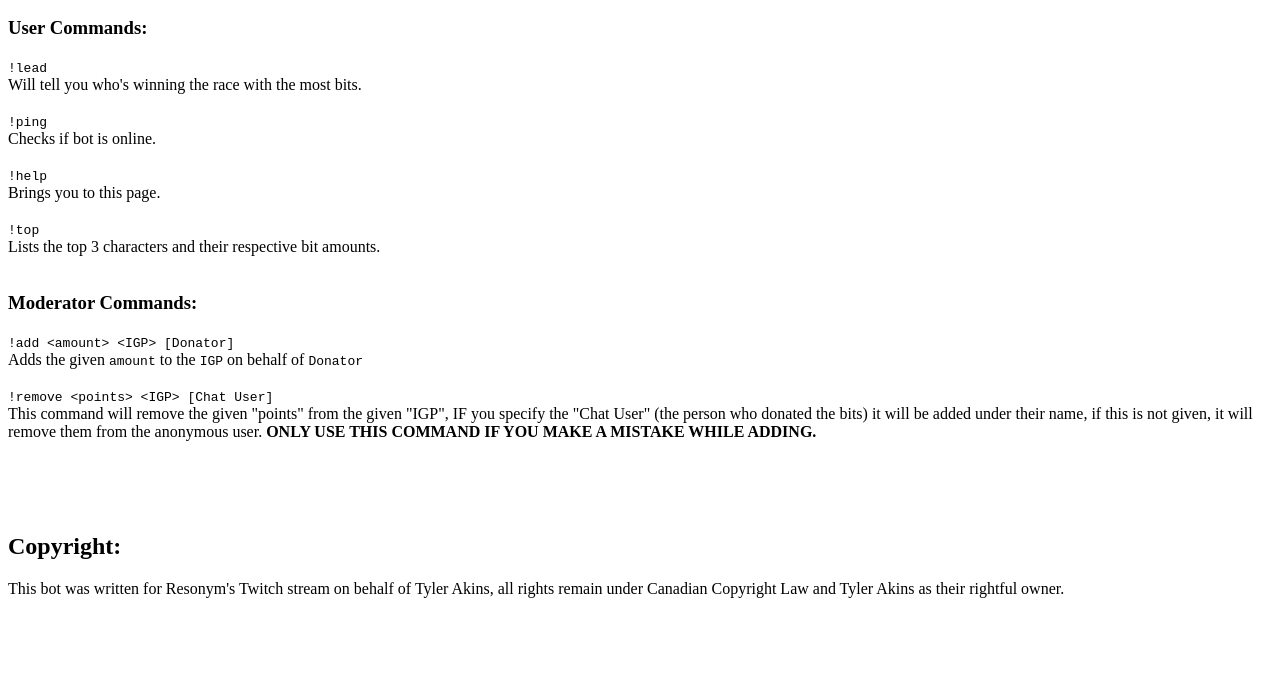
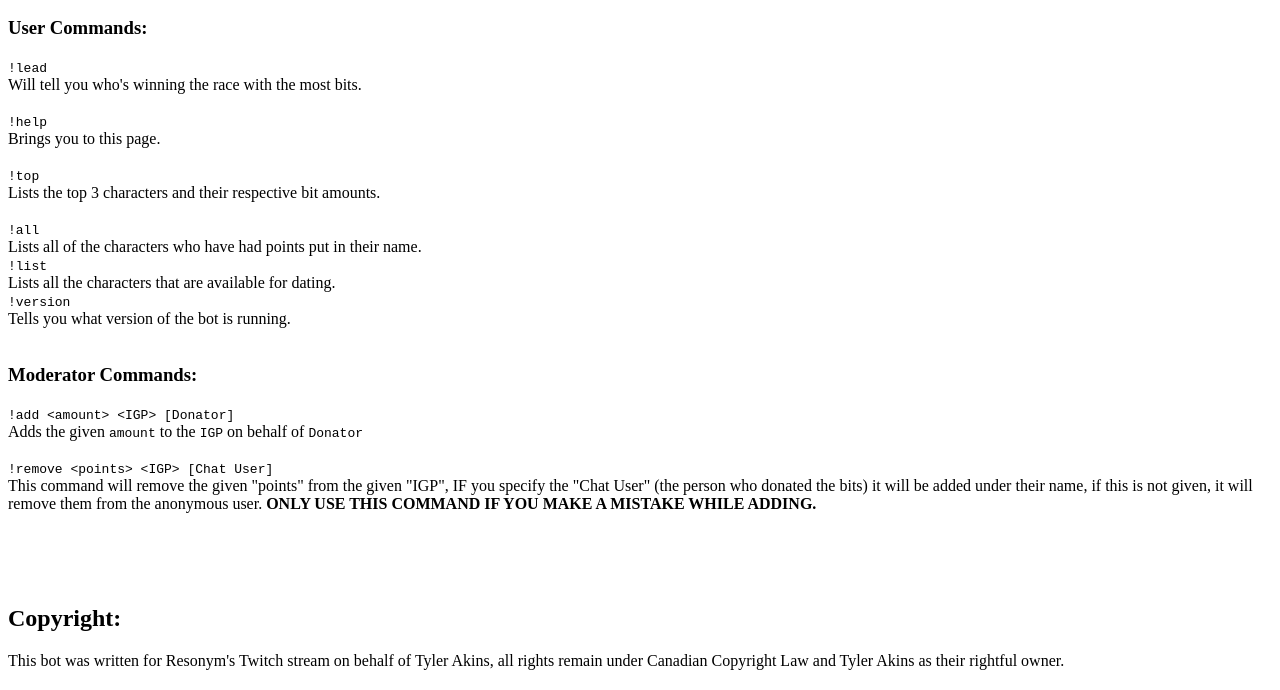
Before and after one commit to Oliver-Akins/points_counter, a website: page index.html in a window 1280 px wide. Shown: the part 110-800 px from the top of the page. Drawn offline with Linux system fonts and the light colour scheme.

Commit message:
Update help page.

```diff
--- a/index.html
+++ b/index.html
@@ -17,12 +17,6 @@
         </div>
         <br>
         <div>
-            <code>!ping</code>
-            <br>
-            Checks if bot is online.
-        </div>
-        <br>
-        <div>
             <code>!help</code>
             <br>
             Brings you to this page.
@@ -32,6 +26,22 @@
             <code>!top</code>
             <br>
             Lists the top 3 characters and their respective bit amounts.
+        </div>
+        <br>
+        <div>
+            <code>!all</code>
+            <br>
+            Lists all of the characters who have had points put in their name.
+        </div>
+        <div>
+            <code>!list</code>
+            <br>
+            Lists all the characters that are available for dating.
+        </div>
+        <div>
+            <code>!version</code>
+            <br>
+            Tells you what version of the bot is running.
         </div>
         <br>
         <h3>Moderator Commands:</h3>
```
